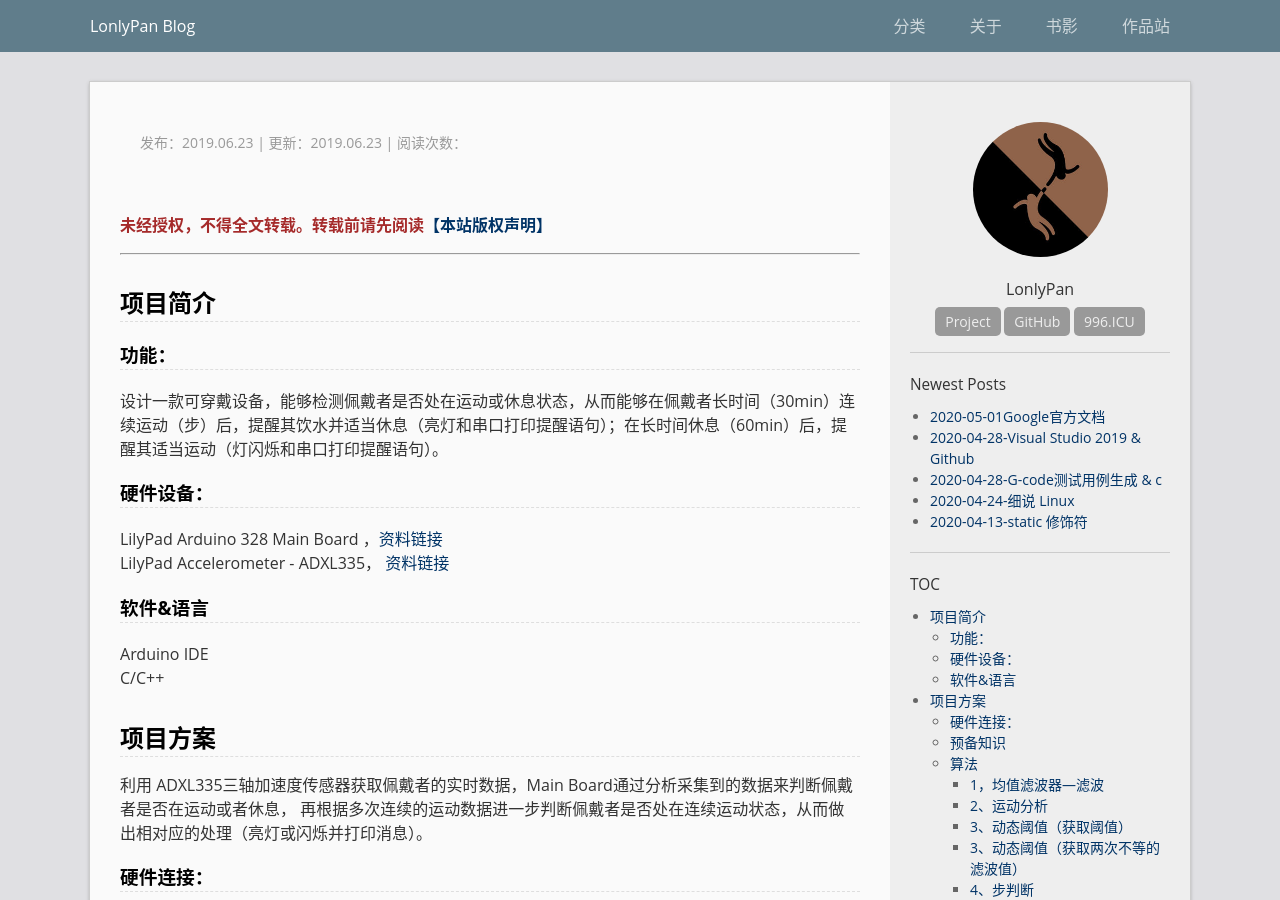
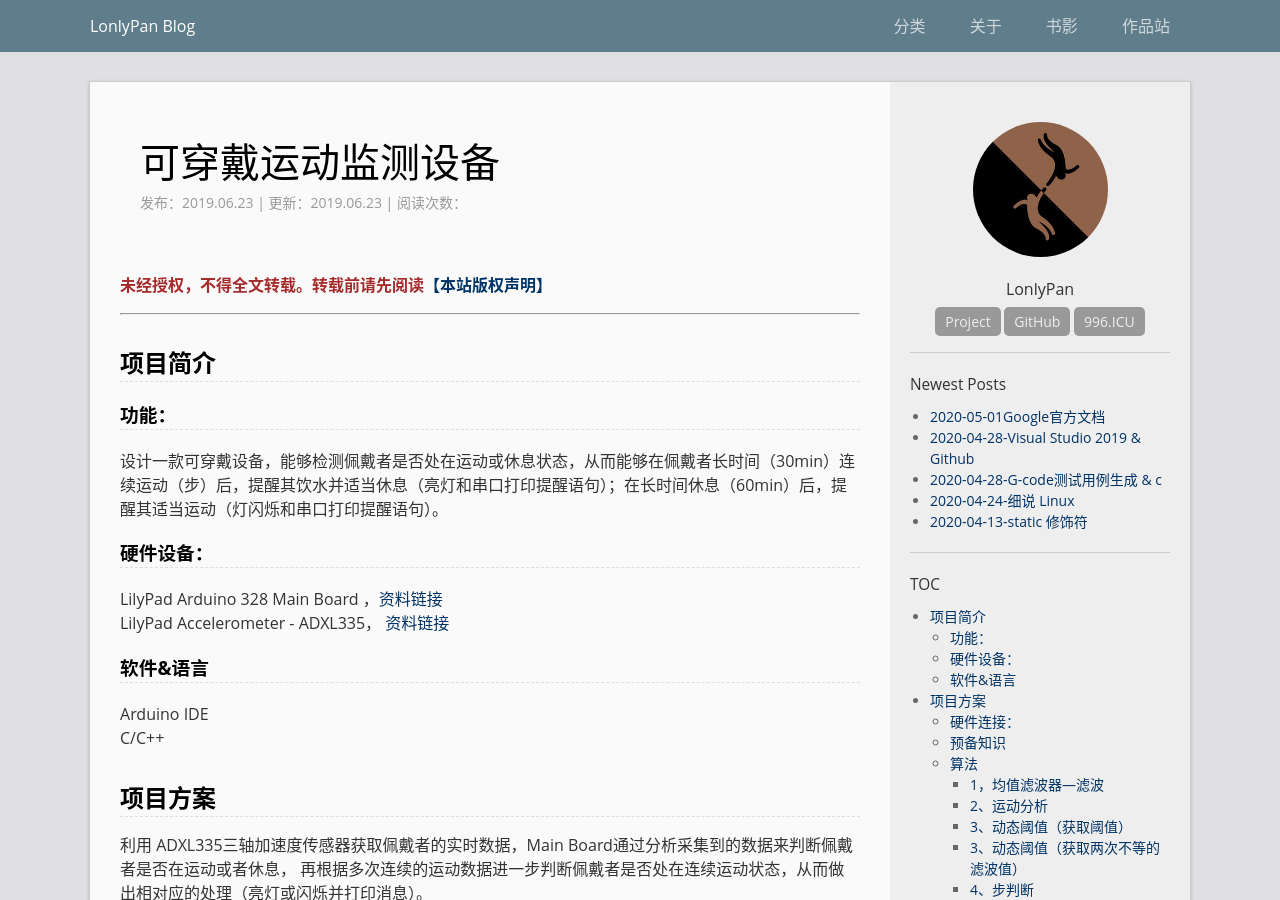
Before and after one commit to LonlyStack/LonlyPan.github.io, a Jekyll site: the page built from _posts/2019-08-04-Arduino可穿戴运动监测设备 .md, in a window 1280 px wide and 900 px high. Built offline with Jekyll 4.4.1, drawn with Linux system fonts in a browser that asks for light colours; comment, search, counter and statistics services are not loaded.

Commit message:
修改文件: _posts/2019-08-04-Arduino可穿戴运动监测设备 .md

```diff
--- a/_posts/2019-08-04-Arduino可穿戴运动监测设备 .md
+++ b/_posts/2019-08-04-Arduino可穿戴运动监测设备 .md
@@ -1,6 +1,7 @@
 ---
 layout: post
-title:    "可穿戴运动监测设备"
+show_title:    "可穿戴运动监测设备"
+title:    "2019-6-23-可穿戴运动监测设备"
 date:   2019-6-23  23:18
 last_modified_at: 2019-6-23
 categories: arduino
```
